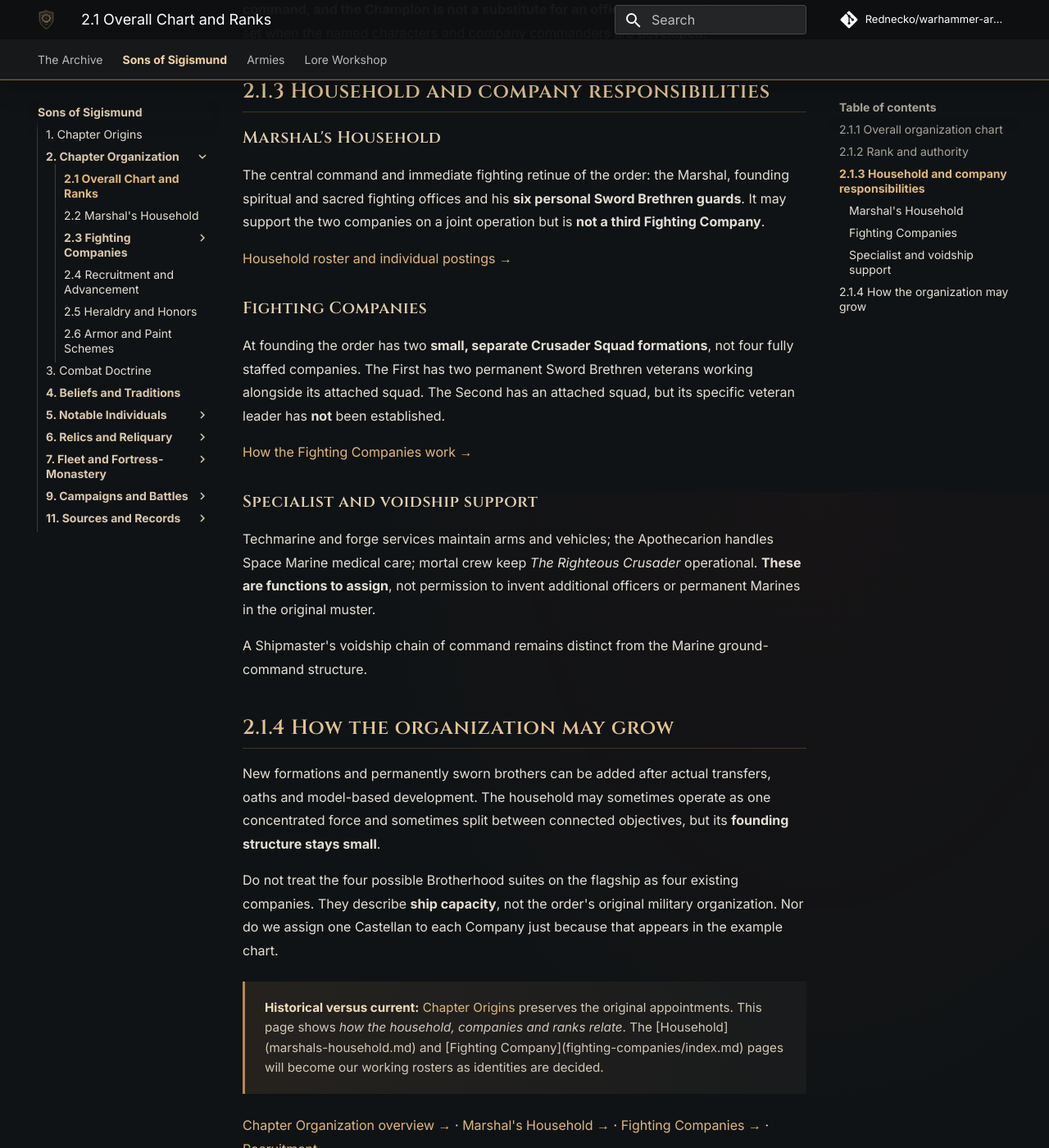
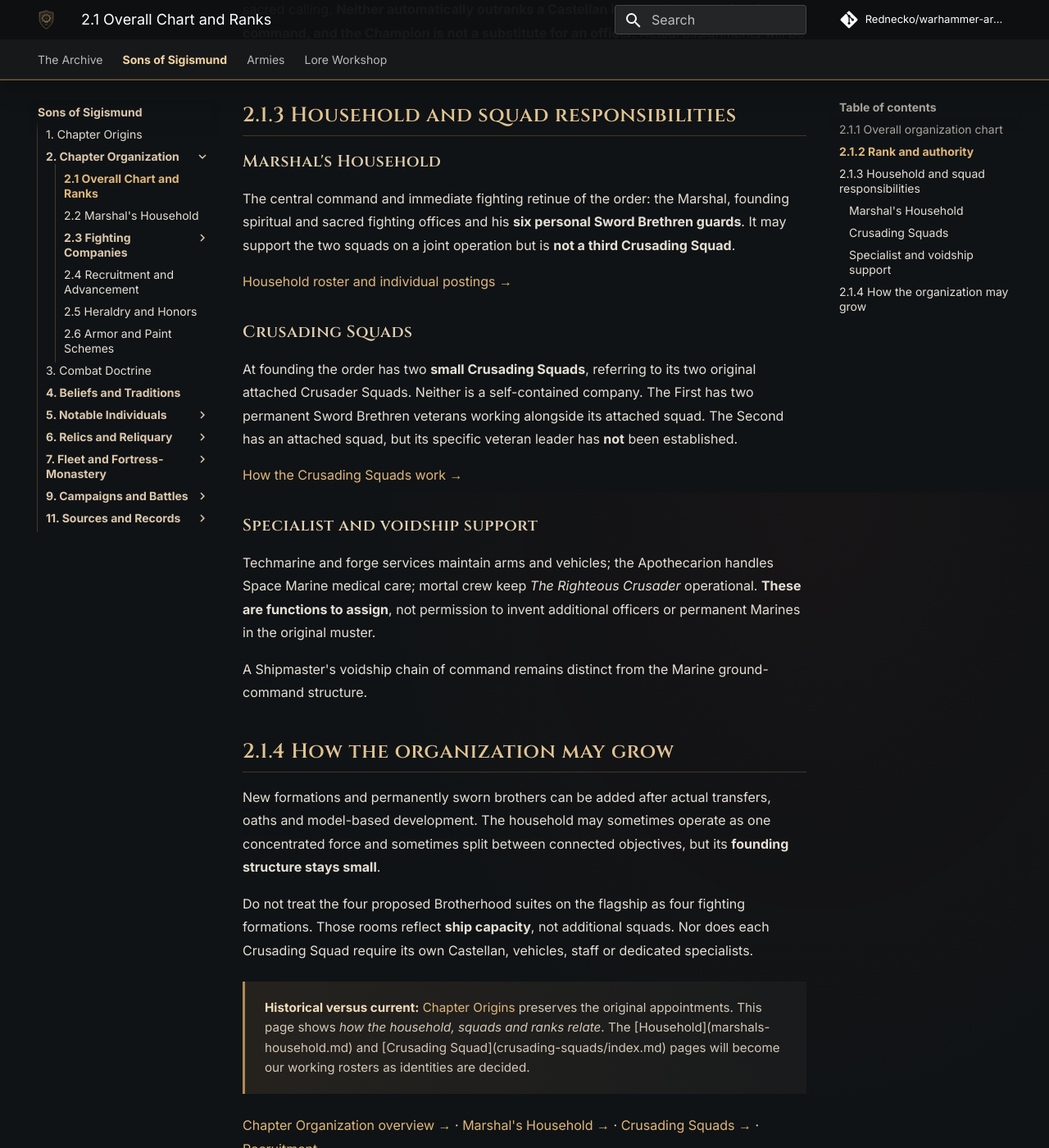
Before and after one commit to Rednecko/warhammer-archives, an MkDocs documentation site: the page built from docs/sons-of-sigismund/organization/chain-of-command.md, in a window 1280 px wide and 1400 px high, scrolled down 2199 px. Shown: the whole window at 82% size. Built offline with MkDocs 1.6.1 and Material for MkDocs 9.7.7, drawn with Linux system fonts in a browser that asks for light colours; comment, search, counter and statistics services are not loaded; some of the changed text lies outside the part shown.

Commit message:
Rename Fighting Companies as compact Crusading Squads

```diff
--- a/docs/sons-of-sigismund/organization/chain-of-command.md
+++ b/docs/sons-of-sigismund/organization/chain-of-command.md
@@ -1,10 +1,10 @@
 # 2.1 Overall Organization and Rank Structure
 
-<div class="archive-page-label">Sons of Sigismund · The small household and its fighting companies</div>
+<div class="archive-page-label">Sons of Sigismund · The small household and its fighting squads</div>
 
-The Sons of Sigismund are **a small Black Templars crusading household**. Unlike the reference diagram of a much larger crusade, their initial field organization consists of **one Marshal's Household and two compact Fighting Companies**, each centered on an **attached Crusader Squad**.
+The Sons of Sigismund are **a small Black Templars crusading household**. Their initial field organization consists of **one Marshal's Household and two compact Crusading Squads**. These are the same two attached Black Templars Crusader Squads described in the founding, not additional units. We envision each at **roughly 10–30 Space Marines**, with the actual founding headcounts open.
 
-**“Fighting Company” is a working organizational term, not a claim of a hundred Space Marines or an already approved company title.** The company designations may change when individual squad names and commanders are decided.
+**Crusading Squad is the chosen organizational term.** First and Second are placeholders until we name the actual squads. No squad command staff or dedicated support formations are implied.
 
 ## 2.1.1 Overall organization chart
 
@@ -13,41 +13,41 @@ The Sons of Sigismund are **a small Black Templars crusading household**. Unlike
   <div class="org-connector"></div>
   <div class="org-tier"><div class="org-node org-command"><span class="org-eyebrow">SONS OF SIGISMUND · CENTRAL COMMAND</span><strong>The Marshal's Household</strong><small>Marshal · Emperor's Champion · Founding Chaplain · Six personal Sword Brethren guards</small><a class="org-node-link" href="../marshals-household/">Open household roster →</a></div></div>
   <div class="org-connector"></div>
-  <div class="org-operational org-companies">
-    <div class="org-node"><span class="org-eyebrow">FORMATION I · COMPACT ATTACHMENT</span><strong>First Fighting Company</strong><small>First attached Crusader Squad · Two permanently sworn founding Sword Brethren serving alongside it · Commander open</small><a class="org-node-link" href="../fighting-companies/first/">Open company roster →</a></div>
-    <div class="org-node"><span class="org-eyebrow">FORMATION II · COMPACT ATTACHMENT</span><strong>Second Fighting Company</strong><small>Second attached Crusader Squad · Command and veteran attachments not yet settled</small><a class="org-node-link" href="../fighting-companies/second/">Open company roster →</a></div>
+  <div class="org-operational org-squads">
+    <div class="org-node"><span class="org-eyebrow">FORMATION I · COMPACT ATTACHMENT</span><strong>First Crusading Squad</strong><small>First attached Crusader Squad · Two permanently sworn founding Sword Brethren serving alongside it · Commander open</small><a class="org-node-link" href="../crusading-squads/first/">Open squad roster →</a></div>
+    <div class="org-node"><span class="org-eyebrow">FORMATION II · COMPACT ATTACHMENT</span><strong>Second Crusading Squad</strong><small>Second attached Crusader Squad · Command and veteran attachments not yet settled</small><a class="org-node-link" href="../crusading-squads/second/">Open squad roster →</a></div>
   </div>
-  <div class="org-chart-foot"><strong>Shared and separately assigned duties:</strong> The original Sword Brother duelist and one reserved Sword Brother are <em>not</em> automatically added to the Fighting Companies. Techmarine, Apothecary, Ancient, shipmaster and other support billets are tracked only as their actual assignments are established.</div>
+  <div class="org-chart-foot"><strong>Shared and separately assigned duties:</strong> The original Sword Brother duelist and one reserved Sword Brother are <em>not</em> automatically added to the Crusading Squads. Techmarine, Apothecary, Ancient, shipmaster and other support billets are tracked only as their actual assignments are established.</div>
 </div>
 
-This is a **structure diagram**, not a representation of exact headcount. The **six personal guards** are included within the founding ten Sword Brethren. The two veterans serving alongside the First Fighting Company are **two more of those same ten**. The remaining two are the designated duelist and a reserve for a future squad. The Crusader Squads themselves are **attached, not yet permanently sworn**.
+This is a **structure diagram**, not a representation of exact headcount. The **six personal guards** are included within the founding ten Sword Brethren. The two veterans serving alongside the First Crusading Squad are **two more of those same ten**. The remaining two are the designated duelist and a reserve for a future squad. The Crusader Squads themselves are **attached, not yet permanently sworn**.
 
 ## 2.1.2 Rank and authority
 
 | Rank, status or office | What it means | Position in this household |
 |---|---|---|
 | **High Marshal** | Overall Black Templars command | Helbrecht; higher authority, **outside** this household |
-| **Marshal** | Full household operational command | Leads the Sons and may fight with either Fighting Company |
-| **Castellan** | Potential delegated force or company leader | **Working possibility**, not an established founding post or assigned company officer |
-| **Sword Brother** | Earned veteran standing; mentorship and battlefield leadership | May be Household guard, company veteran, duelist or reserve |
+| **Marshal** | Full household operational command | Leads the Sons and may fight with either Crusading Squad |
+| **Castellan** | Potential delegated force or squad leader | **Working possibility**, not an established founding post or assigned squad officer |
+| **Sword Brother** | Earned veteran standing; mentorship and battlefield leadership | May be Household guard, squad veteran, duelist or reserve |
 | **Initiate** | Full Black Templars Astartes battle-brother | Serves in the Crusader Squad formations |
 | **Neophyte** | Apprentice Astartes under mentorship | Serves alongside Initiates in Crusader Squads |
 
-The **Chaplain** holds spiritual responsibilities and the **Emperor's Champion** fulfills a specific sacred calling. **Neither automatically outranks a Castellan in everyday operational command, and the Champion is not a substitute for an officer.** Actual assignments will be set when the named characters and company commanders are developed.
+The **Chaplain** holds spiritual responsibilities and the **Emperor's Champion** fulfills a specific sacred calling. **Neither automatically outranks a Castellan in everyday operational command, and the Champion is not a substitute for an officer.** Actual assignments will be set when the named characters and squad commanders are developed.
 
-## 2.1.3 Household and company responsibilities
+## 2.1.3 Household and squad responsibilities
 
 ### Marshal's Household
 
-The central command and immediate fighting retinue of the order: the Marshal, founding spiritual and sacred fighting offices and his **six personal Sword Brethren guards**. It may support the two companies on a joint operation but is **not a third Fighting Company**.
+The central command and immediate fighting retinue of the order: the Marshal, founding spiritual and sacred fighting offices and his **six personal Sword Brethren guards**. It may support the two squads on a joint operation but is **not a third Crusading Squad**.
 
 [Household roster and individual postings →](marshals-household.md)
 
-### Fighting Companies
+### Crusading Squads
 
-At founding the order has two **small, separate Crusader Squad formations**, not four fully staffed companies. The First has two permanent Sword Brethren veterans working alongside its attached squad. The Second has an attached squad, but its specific veteran leader has **not** been established.
+At founding the order has two **small Crusading Squads**, referring to its two original attached Crusader Squads. Neither is a self-contained company. The First has two permanent Sword Brethren veterans working alongside its attached squad. The Second has an attached squad, but its specific veteran leader has **not** been established.
 
-[How the Fighting Companies work →](fighting-companies/index.md)
+[How the Crusading Squads work →](crusading-squads/index.md)
 
 ### Specialist and voidship support
 
@@ -59,8 +59,8 @@ A Shipmaster's voidship chain of command remains distinct from the Marine ground
 
 New formations and permanently sworn brothers can be added after actual transfers, oaths and model-based development. The household may sometimes operate as one concentrated force and sometimes split between connected objectives, but its **founding structure stays small**.
 
-Do not treat the four possible Brotherhood suites on the flagship as four existing companies. They describe **ship capacity**, not the order's original military organization. Nor do we assign one Castellan to each Company just because that appears in the example chart.
+Do not treat the four proposed Brotherhood suites on the flagship as four fighting formations. Those rooms reflect **ship capacity**, not additional squads. Nor does each Crusading Squad require its own Castellan, vehicles, staff or dedicated specialists.
 
-<div class="archive-strip"><strong>Historical versus current:</strong> <a href="../../history/founding/">Chapter Origins</a> preserves the original appointments. This page shows <em>how the household, companies and ranks relate</em>. The [Household](marshals-household.md) and [Fighting Company](fighting-companies/index.md) pages will become our working rosters as identities are decided.</div>
+<div class="archive-strip"><strong>Historical versus current:</strong> <a href="../../history/founding/">Chapter Origins</a> preserves the original appointments. This page shows <em>how the household, squads and ranks relate</em>. The [Household](marshals-household.md) and [Crusading Squad](crusading-squads/index.md) pages will become our working rosters as identities are decided.</div>
 
-[Chapter Organization overview →](index.md) · [Marshal's Household →](marshals-household.md) · [Fighting Companies →](fighting-companies/index.md) · [Recruitment →](membership.md)
+[Chapter Organization overview →](index.md) · [Marshal's Household →](marshals-household.md) · [Crusading Squads →](crusading-squads/index.md) · [Recruitment →](membership.md)
```
